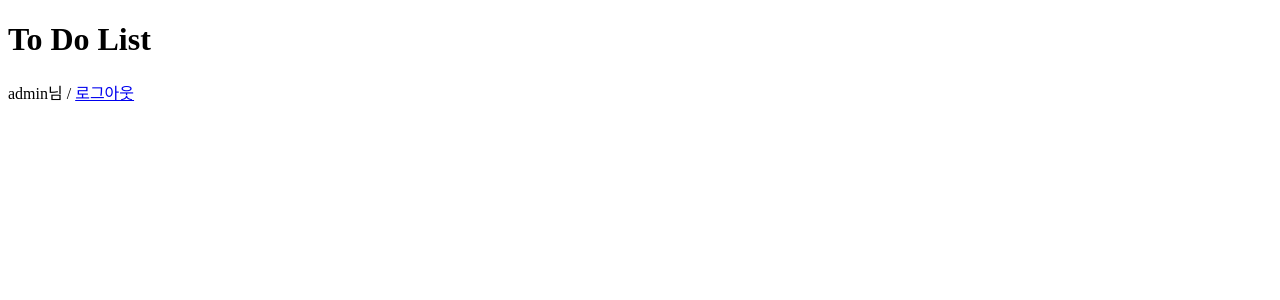
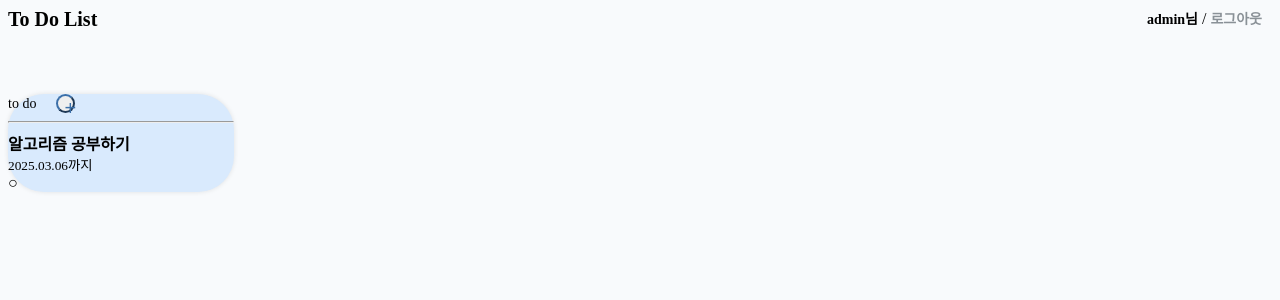
Before and after one commit to JC-arl/Todolist, a Django app: page /myuser/main_page/ in a window 1280 px wide. Shown: the top 300 px of the page. Run offline with Django 5.2, Linux system fonts and the light colour scheme; a user stored in the database is signed in.

Commit message:
main_page_todolist

```diff
--- /dev/null
+++ b/static/todo_style.css
@@ -0,0 +1,61 @@
+
+body{
+    background-color: #F8FAFC;
+}
+.header{
+    display: flex;
+    justify-content: space-between;
+
+}
+h1{
+    font-size: 20px;
+    font: Chocolate Classical Sans;
+    margin-top: 0px;
+    padding-top: 0px;
+
+}
+.user-section{
+    align-items: center;
+    padding: 0 10px;
+}
+.logout-link{
+    text-decoration: none;
+    font-size: 14px;
+    color: #8A9197;
+    font-weight: 800;
+}
+.user_name{
+    font-size: 14px;
+    font-weight: 800;
+}
+
+.todo-card{
+    background-color: #D9EAFD;
+    box-shadow: 0px 0px 5px rgba(0,0,0,0.1);
+    border-radius: 36px;
+    width: 226px;
+    margin-top: 50px;
+}
+.todo-section{
+    display: flex;
+    align-items: center;
+    gap: 20px;
+
+
+}
+.todo-header{
+    font: Chocolate Classical Sans;
+    font-size: 14px;
+    font-weight: 400;
+}
+.plus-button{
+    width: 19px;
+    height: 19px;
+    color: #3C70A9;
+    border-color: #3C70A9;
+    display: center;
+    align-content: center;
+    align-items: center;
+    font-size: 20px;
+    border-radius: 50%;
+}
--- a/templates/main_page.html
+++ b/templates/main_page.html
@@ -5,11 +5,37 @@
 <head>
     <meta charset="UTF-8">
     <title To Do List></title>
+    <!-- defer를 쓰면 JS가 HTML 로딩 후 실행되어 에러를 방지할 수 있어요 -->
+    <script src="{% static 'js/todo.js'%}" defer></script>
+    <link rel="stylesheet" href="{%static 'todo_style.css' %}">
 </head>
 <body>
     <div class = "header">
         <h1> To Do List</h1>
-        <span>{{user.username}}님 / <a href="{% url 'logout' %}">로그아웃</a></span>
+        <div class="user-section">
+            <!-- <img src="{%static 'image/account-circle.png'%}" class="user_icon" alt="User Icon"> -->
+            <span class="user_name">{{user.username}}님</span> /
+            <a href="{% url 'logout' %}" class="logout-link">로그아웃</a>
+        </div>
+    </div>
+    <div class="todo-card">
+        <div class="todo-section">
+            <span class="todo-header">to do</span>
+            <button class="plus-button" onclick="toggleForm()">+</button>
+
+        </div>
+        <hr class="underline">
+        <!-- 할 일 목록 -->
+        <div id="todoList">
+            <div class="todo-item">
+            <div>
+                <strong>알고리즘 공부하기</strong><br>
+                <small>2025.03.06까지</small>
+            </div>
+            <div class="check-circle">○</div>
+
+            </div>
+
     </div>
 </body>
 </html>
```
Also changed, not shown: static/js/todo.js (added).
